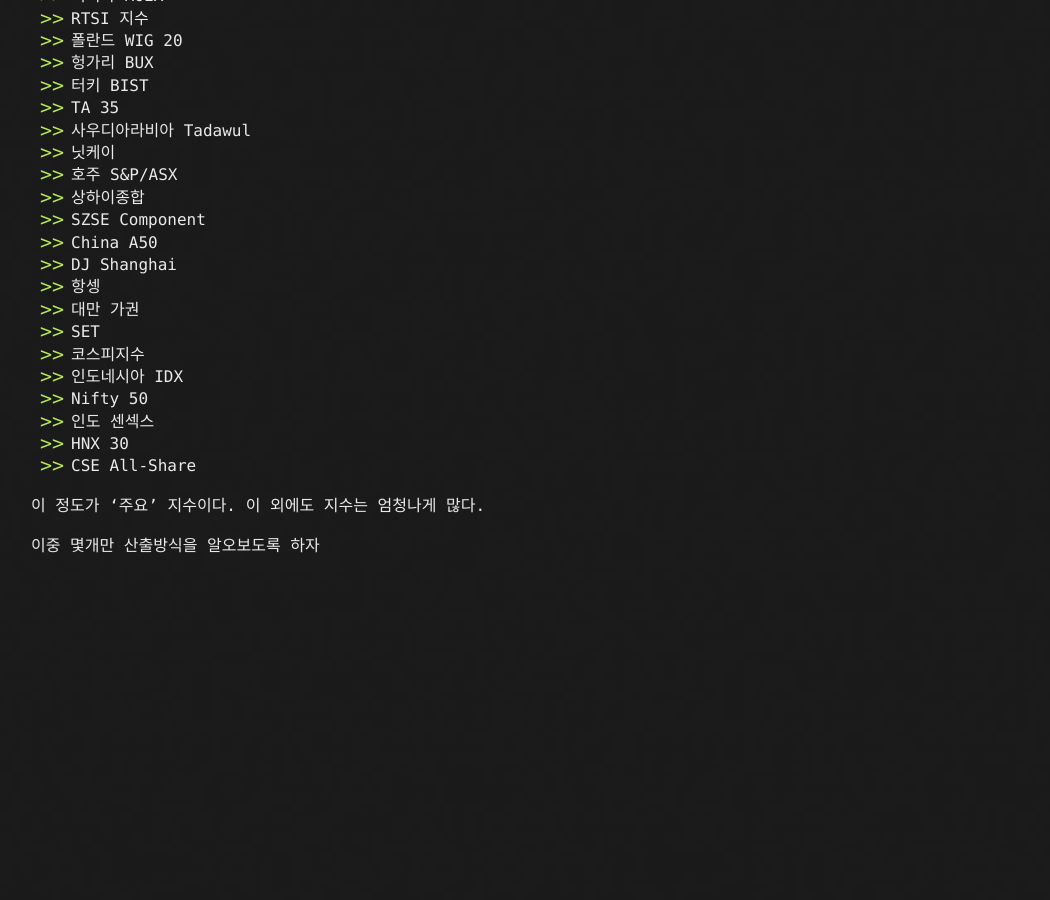
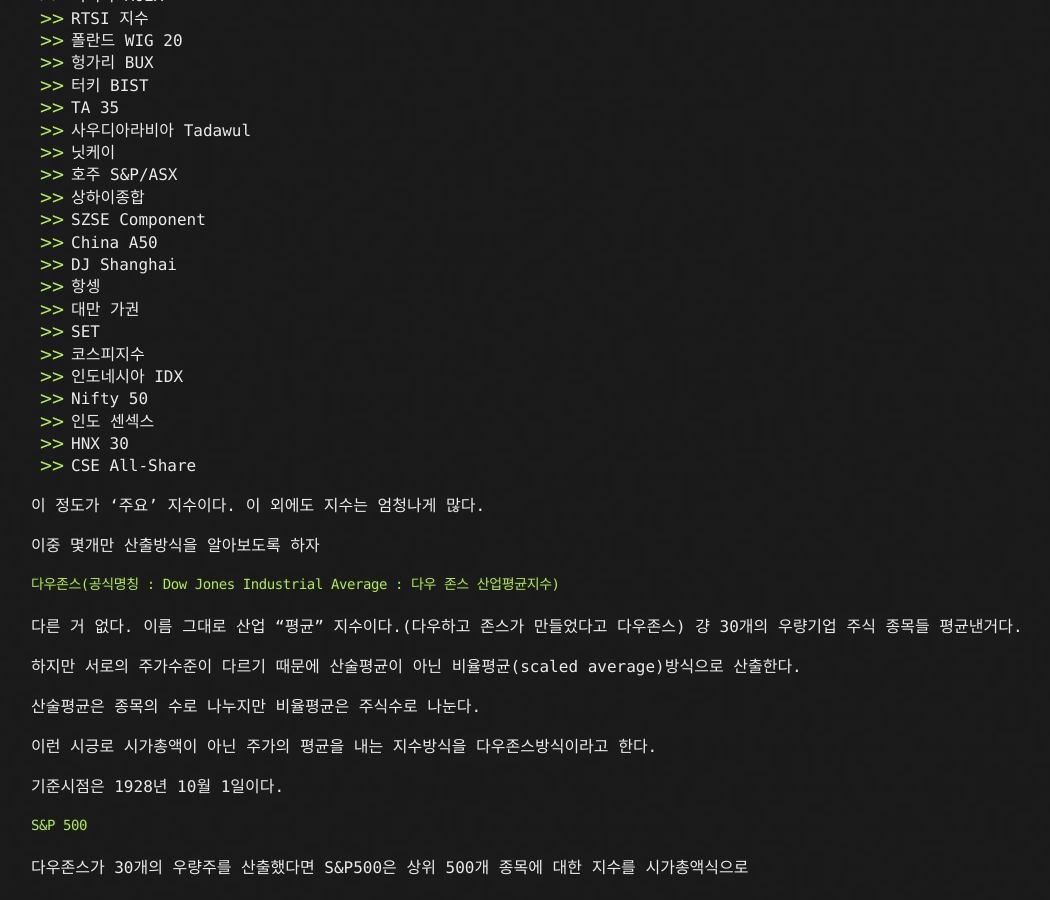
Before and after one commit to kooock/kooock.github.io, a Jekyll site: the page built from _posts/2018-07-31-what_is_index.md, in a window 1280 px wide and 900 px high, scrolled down 1928 px. Shown: the whole window, without its empty margins (109-1159 px from the left). Built offline with Jekyll 4.4.1, drawn with Linux system fonts in a browser that asks for light colours; formulas are drawn with MathJax 3; before the commit the page ends 2506 px from its top, so only the background shows below that.

Commit message:
what is index update

```diff
--- a/_posts/2018-07-31-what_is_index.md
+++ b/_posts/2018-07-31-what_is_index.md
@@ -100,4 +100,19 @@
 
 이 정도가 '주요' 지수이다. 이 외에도 지수는 엄청나게 많다.
 
-이중 몇개만 산출방식을 알오보도록 하자
+이중 몇개만 산출방식을 알아보도록 하자
+
+#### 다우존스(공식명칭 : Dow Jones Industrial Average : 다우 존스 산업평균지수)
+
+다른 거 없다. 이름 그대로 산업 "평균" 지수이다.(다우하고 존스가 만들었다고 다우존스) 걍 30개의 우량기업 주식 종목들 평균낸거다.
+
+하지만 서로의 주가수준이 다르기 때문에 산술평균이 아닌 비율평균(scaled average)방식으로 산출한다.
+
+산술평균은 종목의 수로 나누지만 비율평균은 주식수로 나눈다.
+
+이런 시긍로 시가총액이 아닌 주가의 평균을 내는 지수방식을 다우존스방식이라고 한다.
+
+기준시점은 1928년 10월 1일이다.
+
+#### S&P 500
+다우존스가 30개의 우량주를 산출했다면 S&P500은 상위 500개 종목에 대한 지수를 시가총액식으로
```
